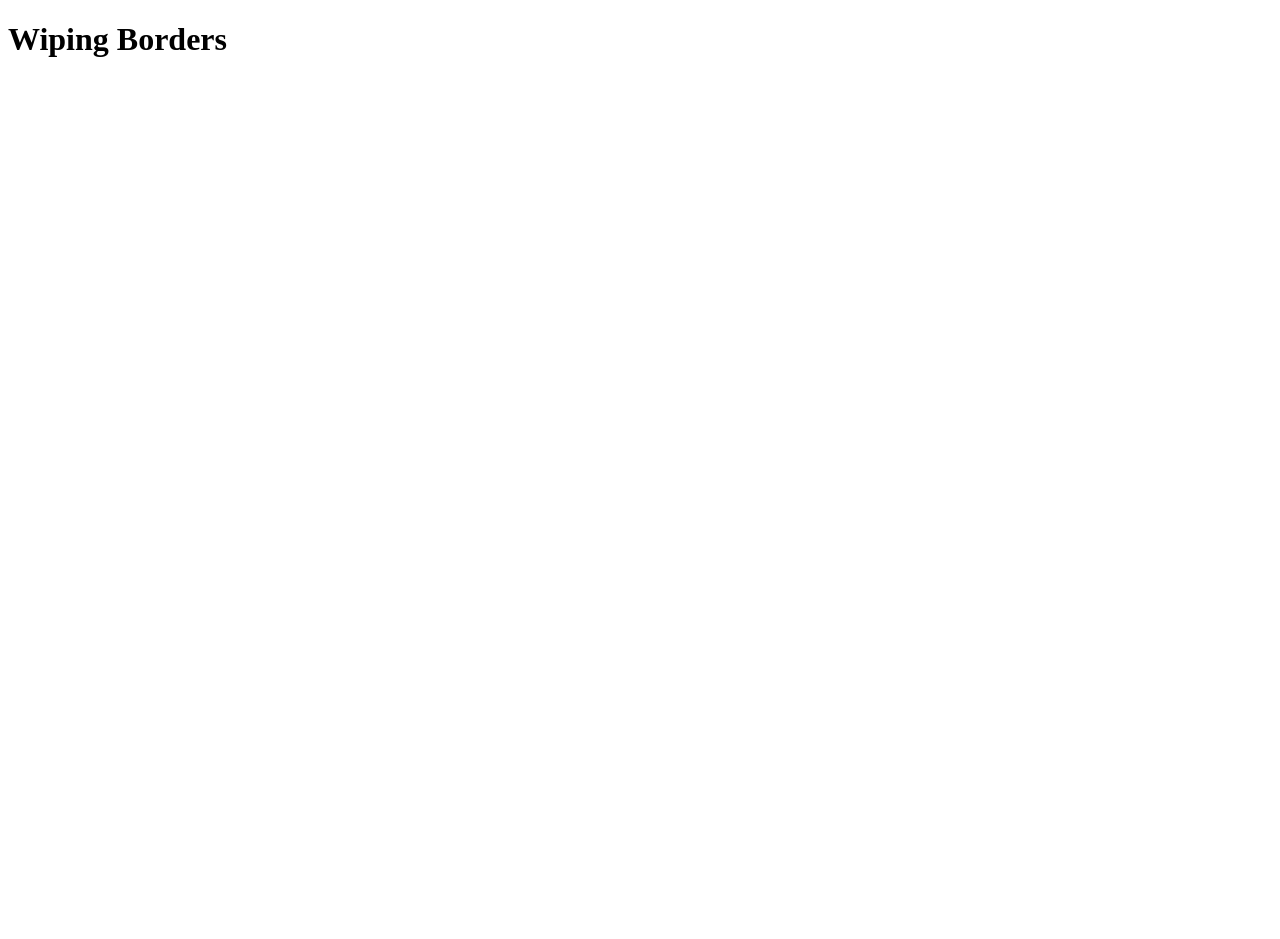
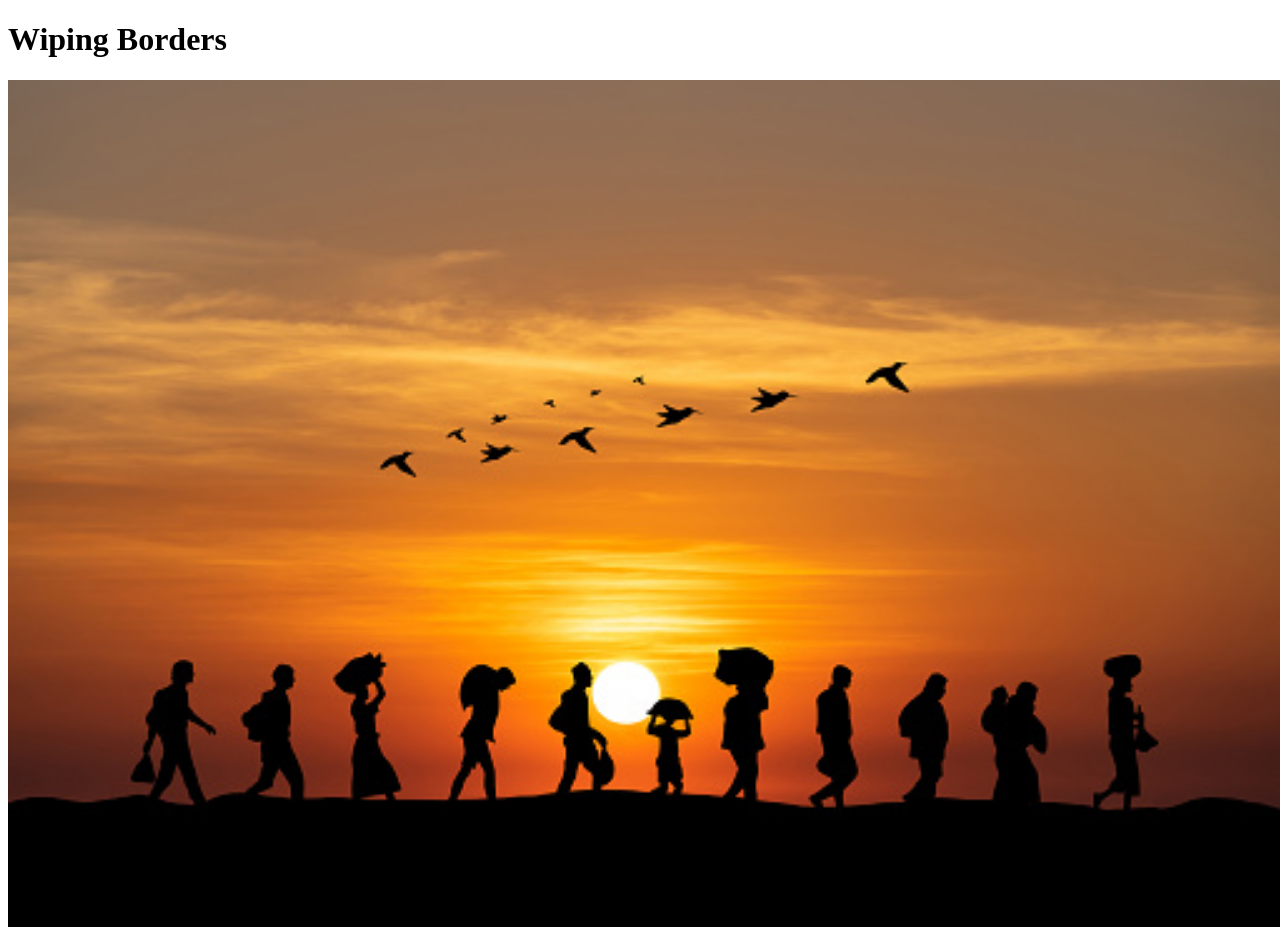
Before and after one commit to pruthvi9reddy/Wiping_Borders, a plain HTML site: page index.html in a window 1280 px wide. Before the commit the page ends 800 px from the top, so only its background shows below. Drawn offline with Linux system fonts and the light colour scheme.

Commit message:
Add files via upload

```diff
--- a/index.html
+++ b/index.html
@@ -8,5 +8,6 @@
 </head>
 <body>
     <h1>Wiping Borders</h1>
+    <img src="refugee.jpg" width="1272.5" height="847.5">
 </body>
 </html>
```
Also changed, not shown: refugee.jpg (added).
